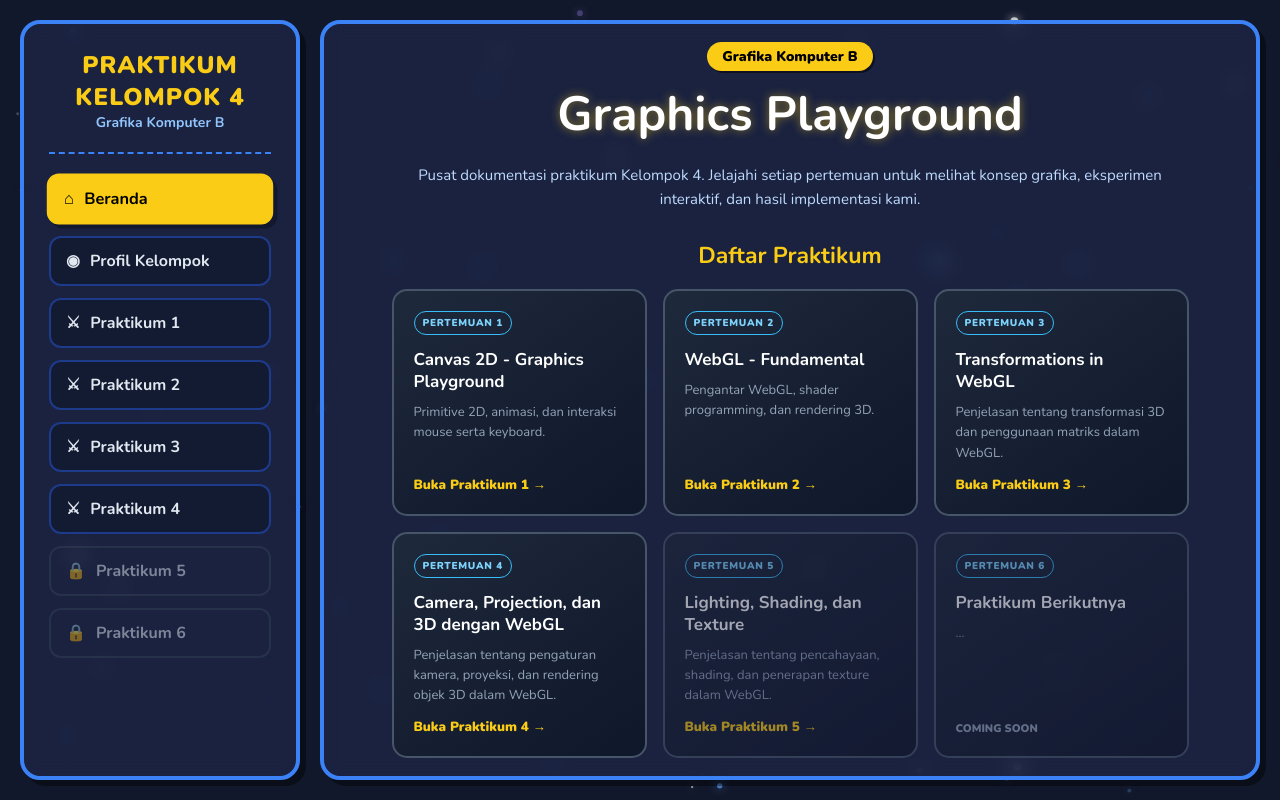
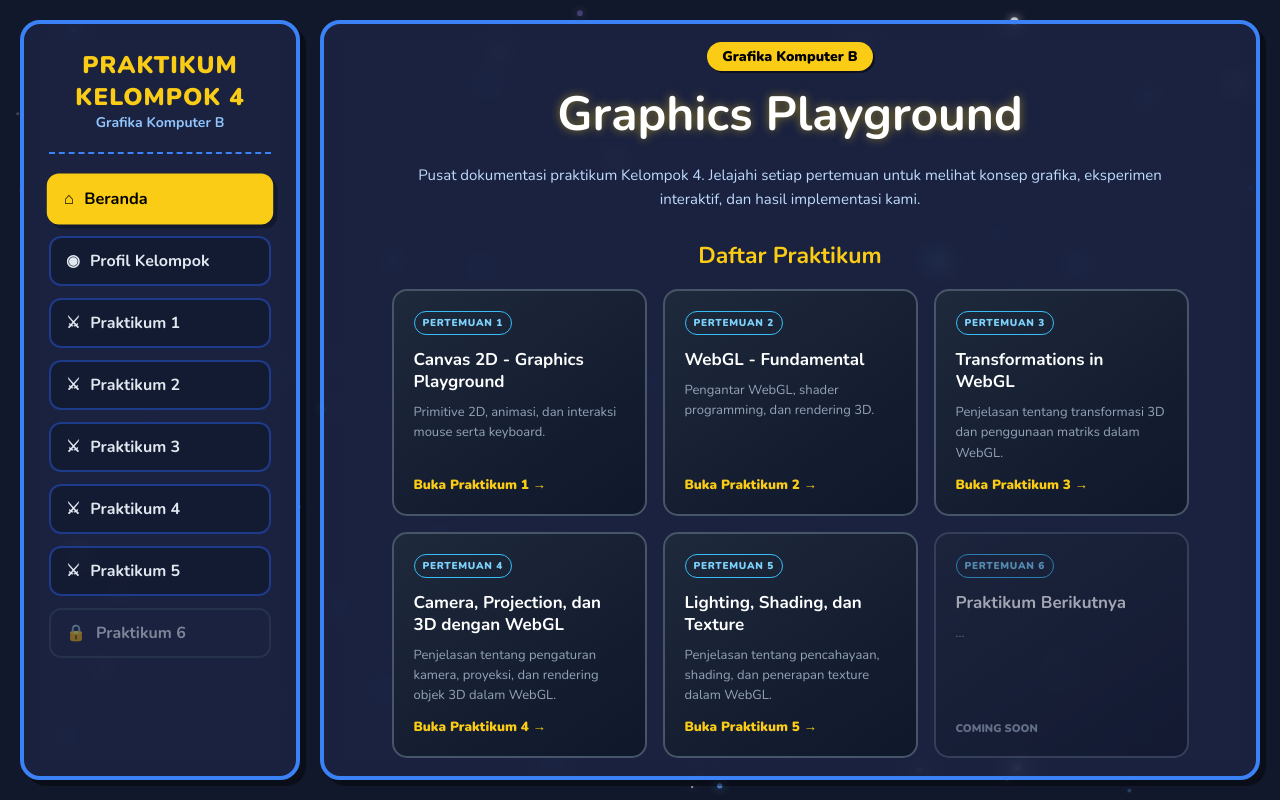
Before and after one commit to Winkyboo/Grafika-Komputer-2026, a plain HTML site: page index.html in a window 1280 px wide. Drawn offline with nearby package versions, Linux system fonts and the light colour scheme.

Commit message:
add button praktikum 5

```diff
--- a/index.html
+++ b/index.html
@@ -34,8 +34,8 @@
                 <button class="nav-btn" type="button" onclick="loadPraktikum(this, './Praktikum Week 4/index.html', 'Praktikum 4')">
                     <span class="icon">⚔</span> Praktikum 4
                 </button>
-                <button class="nav-btn locked" disabled>
-                    <span class="icon">🔒</span> Praktikum 5
+                <button class="nav-btn" type="button" onclick="loadPraktikum(this, './Praktikum Week 5/index.html', 'Praktikum 5')">
+                    <span class="icon">⚔</span> Praktikum 5
                 </button>
                 <button class="nav-btn locked" disabled>
                     <span class="icon">🔒</span> Praktikum 6
@@ -79,7 +79,7 @@
                             <p>Penjelasan tentang pengaturan kamera, proyeksi, dan rendering objek 3D dalam WebGL.</p>
                             <button type="button" class="practicum-link" onclick="openPraktikumFour()">Buka Praktikum 4 →</button>
                         </article>
-                        <article class="practicum-card coming-card">
+                        <article class="practicum-card">
                             <span class="practicum-number">PERTEMUAN 5</span>
                             <h3>Lighting, Shading, dan Texture</h3>
                             <p>Penjelasan tentang pencahayaan, shading, dan penerapan texture dalam WebGL.</p>
```
